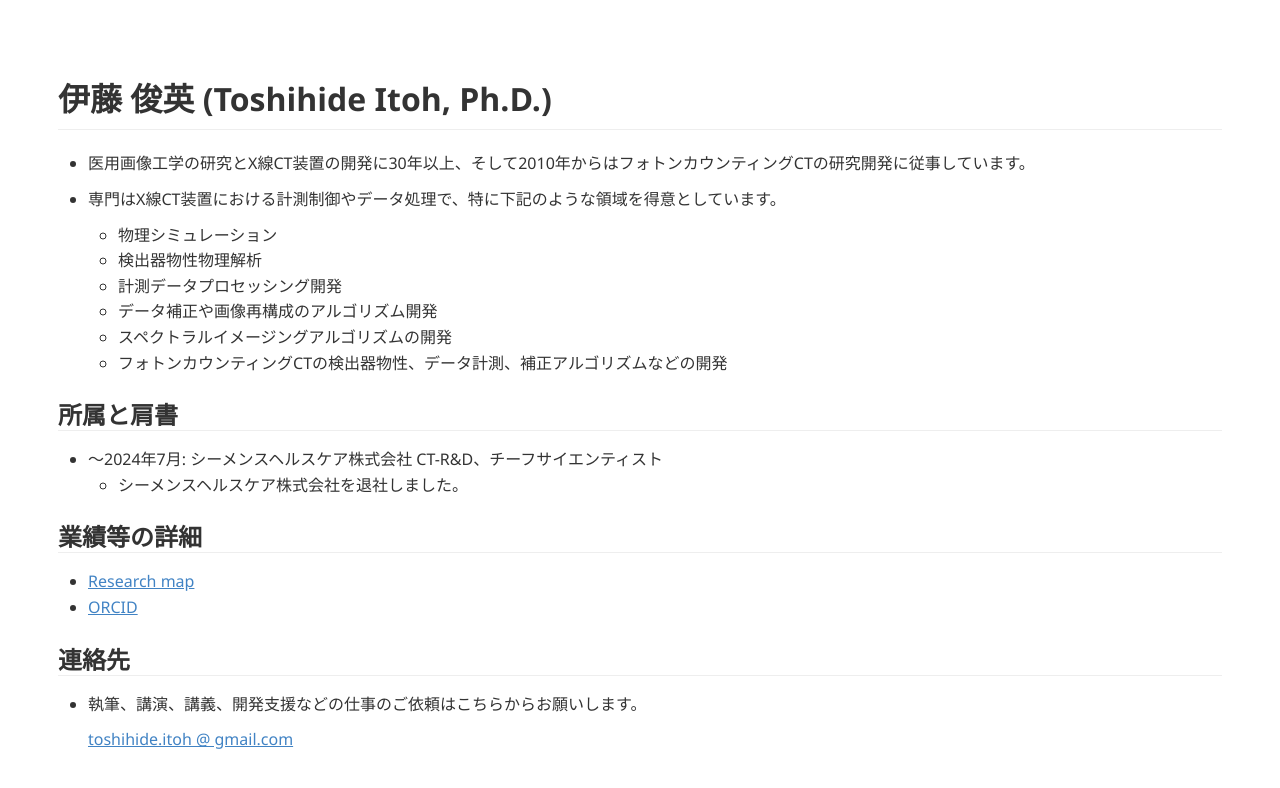
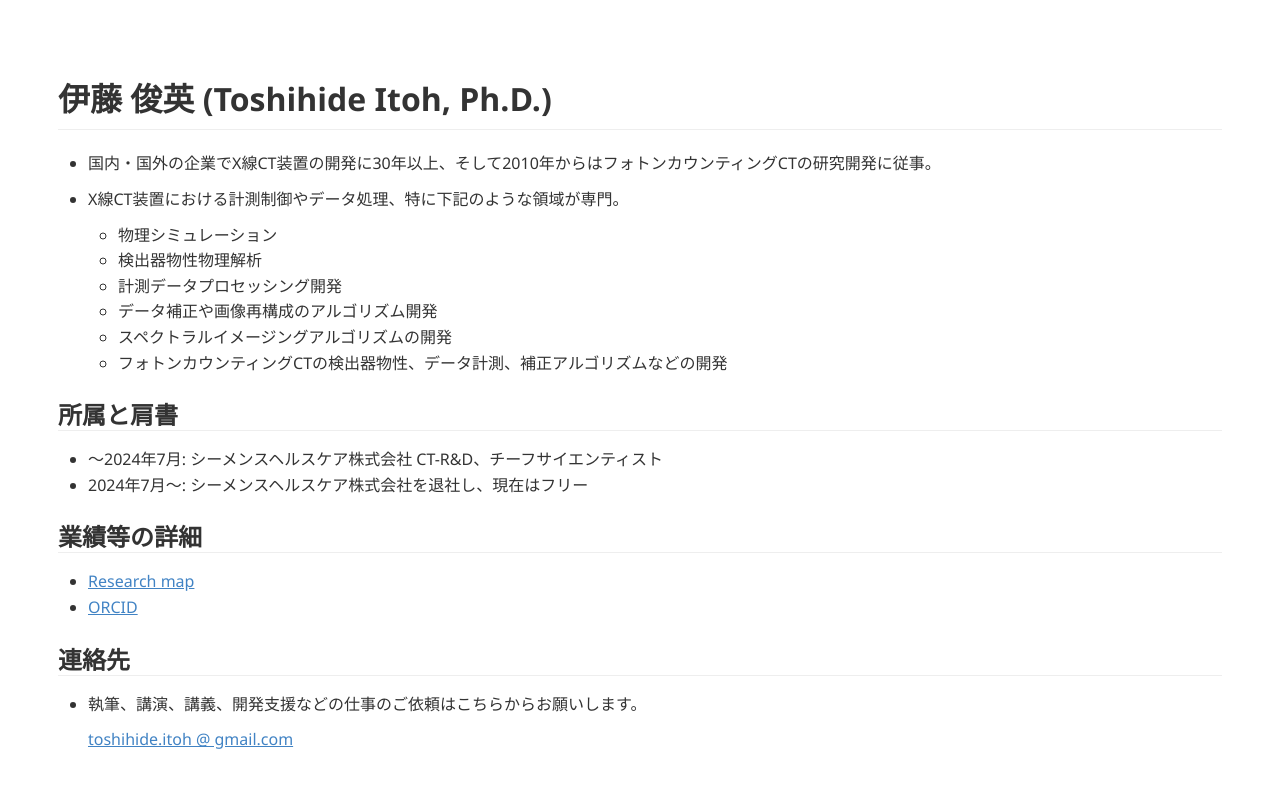
Before and after one commit to tnitoh/tnitoh.github.io, a Jekyll site: the page built from index.md, in a window 1280 px wide. Shown: the top 788 px of the page. Built offline with Jekyll 4.4.1, drawn with Linux system fonts in a browser that asks for light colours; Markdown is read by kramdown in place of the engine named in the settings.

Commit message:
Update index.md

```diff
--- a/index.md
+++ b/index.md
@@ -5,9 +5,9 @@ title: Toshihide Itoh's web page
 
 # 伊藤 俊英 (Toshihide Itoh, Ph.D.)
 
-- 医用画像工学の研究とX線CT装置の開発に30年以上、そして2010年からはフォトンカウンティングCTの研究開発に従事しています。
+- 国内・国外の企業でX線CT装置の開発に30年以上、そして2010年からはフォトンカウンティングCTの研究開発に従事。
 
-- 専門はX線CT装置における計測制御やデータ処理で、特に下記のような領域を得意としています。
+- X線CT装置における計測制御やデータ処理、特に下記のような領域が専門。
 
   - 物理シミュレーション
   - 検出器物性物理解析
@@ -19,7 +19,7 @@ title: Toshihide Itoh's web page
 
 ## 所属と肩書
 - ～2024年7月: シーメンスヘルスケア株式会社 CT-R&D、チーフサイエンティスト
-  - シーメンスヘルスケア株式会社を退社しました。
+- 2024年7月〜: シーメンスヘルスケア株式会社を退社し、現在はフリー
 
 
 ## 業績等の詳細
```
